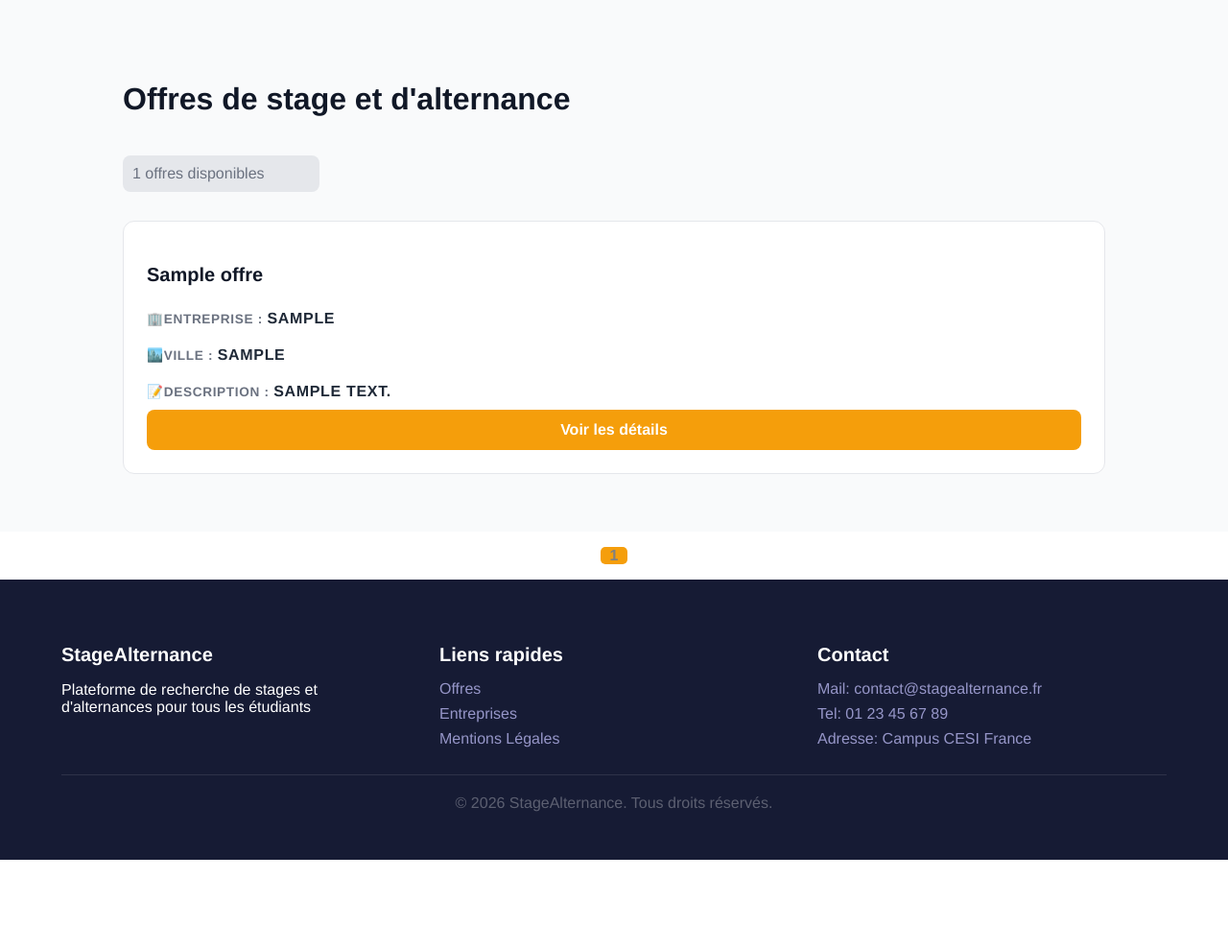
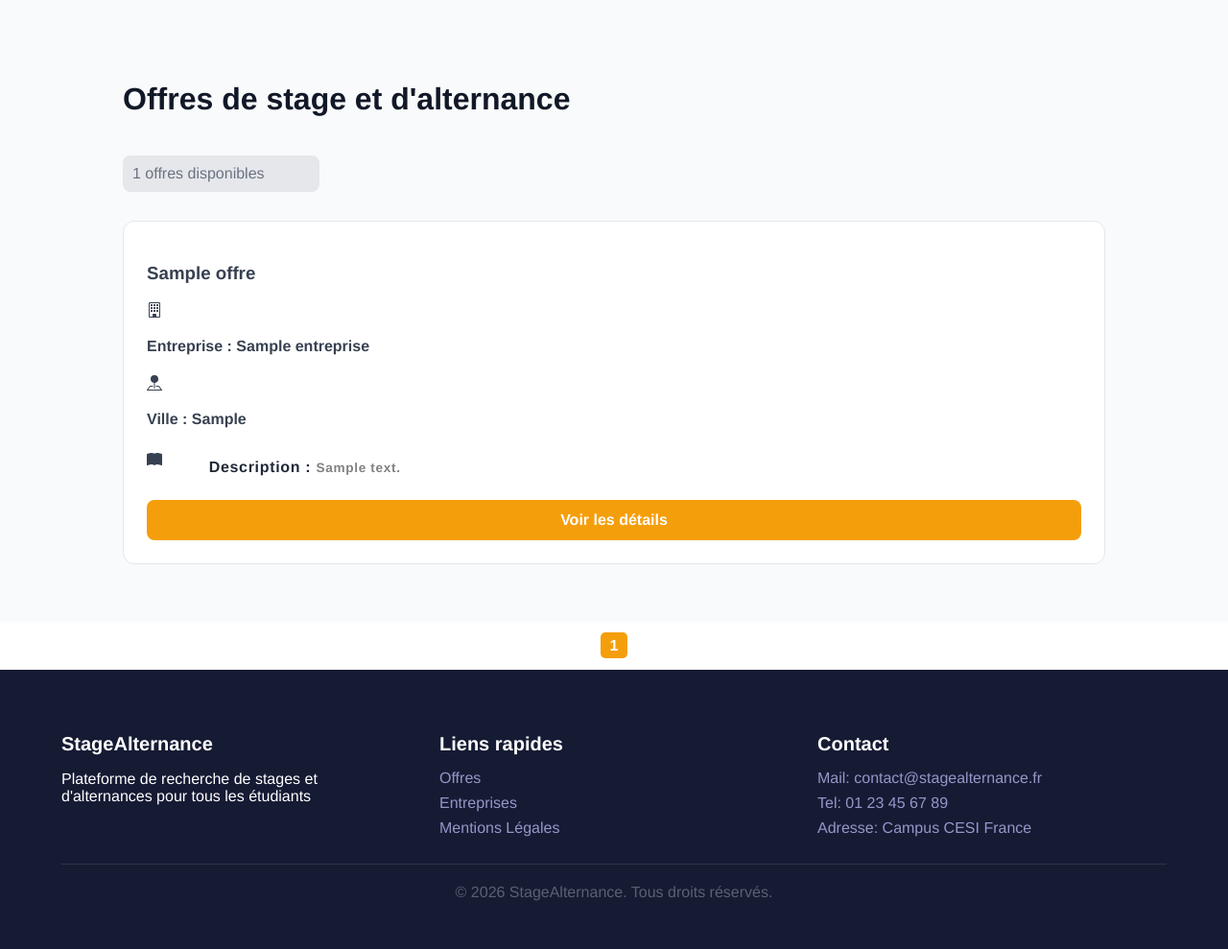
Before and after one commit to dkinhou/Projet-web4all, a PHP site: page /offres in a window 1280 px wide. Shown: the part 427-1416 px from the top of the page at 96% size. Before the commit the page ends 1323 px from the top, so only its background shows below. Run offline with PHP 8.4, Linux system fonts and the light colour scheme; tables that the repository leaves empty or names only in its code hold one stand-in row (values such as "Sample post").

Commit message:
icon_modif

```diff
--- a/public/css/offres.css
+++ b/public/css/offres.css
@@ -184,22 +184,28 @@ select {
     border-color: #F59E0B;
 }
 
-.offre-card h3 {
+.entreprise-icon {
+    display: flex;
+    align-items: center;
+    gap: 5%;
+    margin-bottom: 15px;
+}
+
+.entreprise-icon h3 {
     color: #111827;
     font-size: 1.25rem;
     margin-bottom: 15px;
 }
 
 
-.offre-card h4 {
+.entreprise-icon h4 {
     font-size: 0.85rem;
-    text-transform: uppercase;
     letter-spacing: 0.05em;
-    color: #6b7280;
+    color: grey;
     margin: 10px 0 10px 0;
 }
 
-.offre-card span {
+.entreprise-icon span {
     color: #1f2937;
     font-weight: 600;
     font-size: 1rem;
@@ -242,7 +248,7 @@ select {
     border-radius: 5px;
 }
 
-.pagination .active {
+.active a{
     background-color: #F59E0B;
     color: white;
     border-radius: 5px;
--- a/src/Model/offres.php
+++ b/src/Model/offres.php
@@ -22,8 +22,8 @@ class offres {
     }
 
     public function getOffresPaginated($limit, $offset) {
-        $srql = 'SELECT * FROM offres LIMIT :limit OFFSET :offset';
-        $stmt = $this->db->prepare($srql);
+        $sql = 'SELECT offres.*, entreprises.nom_societe AS entreprises FROM offres JOIN entreprises ON offres.id_entreprise = entreprises.id_entreprise LIMIT :limit OFFSET :offset';
+        $stmt = $this->db->prepare($sql);
         $stmt->bindValue(':limit', (int)$limit, \PDO::PARAM_INT);
         $stmt->bindValue(':offset', (int)$offset, \PDO::PARAM_INT);
         $stmt->execute();
--- a/templates_view/detail_offres.twig.html
+++ b/templates_view/detail_offres.twig.html
@@ -11,7 +11,7 @@
                 <div class="container">
                     <header class="offer-header">
                         <h1>{{ offre.titre }}</h1>
-                        <p class="company-name">🏢 {{ offre.entreprise }}</p>
+                        <p class="company-name">🏢 {{ offre.entreprises }}</p>
                     </header>
 
                     <div class="offer-grid">
--- a/templates_view/offres.twig.html
+++ b/templates_view/offres.twig.html
@@ -62,9 +62,38 @@
                     {% for offre in offres %}
                     <div class="offre-card">
                         <h3>{{ offre.titre }}</h3>
-                        <h4>🏢Entreprise : <span>{{ offre.entreprise }}</span></h4>
-                        <h4>🏙️Ville : <span>{{ offre.ville }}</span></h4>
-                        <h4>📝Description : <span>{{ offre.description }}</span></h4>
+                        <div class="entreprise">
+                            <div class="entreprise-icon">
+                                    <svg xmlns="http://www.w3.org/2000/svg" width="16" height="16" fill="currentColor" class="bi bi-building" viewBox="0 0 16 16">
+                                    <path d="M4 2.5a.5.5 0 0 1 .5-.5h1a.5.5 0 0 1 .5.5v1a.5.5 0 0 1-.5.5h-1a.5.5 0 0 1-.5-.5zm3 0a.5.5 0 0 1 .5-.5h1a.5.5 0 0 1 .5.5v1a.5.5 0 0 1-.5.5h-1a.5.5 0 0 1-.5-.5zm3.5-.5a.5.5 0 0 0-.5.5v1a.5.5 0 0 0 .5.5h1a.5.5 0 0 0 .5-.5v-1a.5.5 0 0 0-.5-.5zM4 5.5a.5.5 0 0 1 .5-.5h1a.5.5 0 0 1 .5.5v1a.5.5 0 0 1-.5.5h-1a.5.5 0 0 1-.5-.5zM7.5 5a.5.5 0 0 0-.5.5v1a.5.5 0 0 0 .5.5h1a.5.5 0 0 0 .5-.5v-1a.5.5 0 0 0-.5-.5zm2.5.5a.5.5 0 0 1 .5-.5h1a.5.5 0 0 1 .5.5v1a.5.5 0 0 1-.5.5h-1a.5.5 0 0 1-.5-.5zM4.5 8a.5.5 0 0 0-.5.5v1a.5.5 0 0 0 .5.5h1a.5.5 0 0 0 .5-.5v-1a.5.5 0 0 0-.5-.5zm2.5.5a.5.5 0 0 1 .5-.5h1a.5.5 0 0 1 .5.5v1a.5.5 0 0 1-.5.5h-1a.5.5 0 0 1-.5-.5zm3.5-.5a.5.5 0 0 0-.5.5v1a.5.5 0 0 0 .5.5h1a.5.5 0 0 0 .5-.5v-1a.5.5 0 0 0-.5-.5z"/>
+                                    <path d="M2 1a1 1 0 0 1 1-1h10a1 1 0 0 1 1 1v14a1 1 0 0 1-1 1H3a1 1 0 0 1-1-1zm11 0H3v14h3v-2.5a.5.5 0 0 1 .5-.5h3a.5.5 0 0 1 .5.5V15h3z"/>
+                                    </svg>
+                            </div>
+                            <div class="entreprise-text">
+                                    <h4><span>Entreprise : </span> {{ offre.entreprises }}</h4>
+                            </div>
+                        </div>
+                        <div class="entreprise">
+                            <div class="entreprise-icon">
+                                    <svg xmlns="http://www.w3.org/2000/svg" width="16" height="16" fill="currentColor" class="bi bi-pin-map-fill" viewBox="0 0 16 16">
+                                    <path fill-rule="evenodd" d="M3.1 11.2a.5.5 0 0 1 .4-.2H6a.5.5 0 0 1 0 1H3.75L1.5 15h13l-2.25-3H10a.5.5 0 0 1 0-1h2.5a.5.5 0 0 1 .4.2l3 4a.5.5 0 0 1-.4.8H.5a.5.5 0 0 1-.4-.8z"/>
+                                    <path fill-rule="evenodd" d="M4 4a4 4 0 1 1 4.5 3.969V13.5a.5.5 0 0 1-1 0V7.97A4 4 0 0 1 4 3.999z"/>
+                                    </svg>
+                            </div>
+                            <div class="entreprise-text">
+                                <h4><span>Ville : </span> {{ offre.ville }}</h4>
+                            </div>
+                        </div>
+                        <div class="entreprise-icon">
+                                    <div class="entreprise-icon">
+                                    <svg xmlns="http://www.w3.org/2000/svg" width="16" height="16" fill="currentColor" class="bi bi-book-fill" viewBox="0 0 16 16">
+                                    <path d="M8 1.783C7.015.936 5.587.81 4.287.94c-1.514.153-3.042.672-3.994 1.105A.5.5 0 0 0 0 2.5v11a.5.5 0 0 0 .707.455c.882-.4 2.303-.881 3.68-1.02 1.409-.142 2.59.087 3.223.877a.5.5 0 0 0 .78 0c.633-.79 1.814-1.019 3.222-.877 1.378.139 2.8.62 3.681 1.02A.5.5 0 0 0 16 13.5v-11a.5.5 0 0 0-.293-.455c-.952-.433-2.48-.952-3.994-1.105C10.413.809 8.985.936 8 1.783"/>
+                                    </svg>
+                            </div>
+                            <div class="entreprise-text">
+                                    <h4><span>Description : </span> {{ offre.description }}</h4>
+                            </div>
+                        </div>
                         <a href="/detail_offres?id={{ offre.id_offre }}" class="details-button">Voir les détails</a>
                     </div>
                     {% endfor %}
```
Also changed, not shown: public/css/detail.css (+7 -7 lines).
